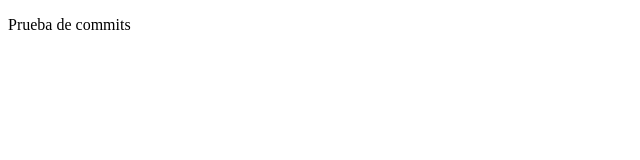
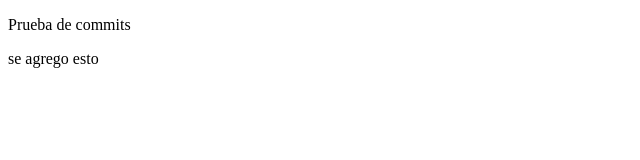
Before and after one commit to Ninthharp8/ProyectoFinal, an Angular app: page / in a window 1280 px wide. Shown: the top 160 px of the page, without its empty margins (0-640 px from the left). Built offline with nearby package versions, Linux system fonts and the light colour scheme.

Commit message:
se agrego esto

```diff
--- a/src/app/app.component.html
+++ b/src/app/app.component.html
@@ -1 +1,2 @@
 <p> Prueba de commits</p>
+<p>se agrego esto</p>
```
